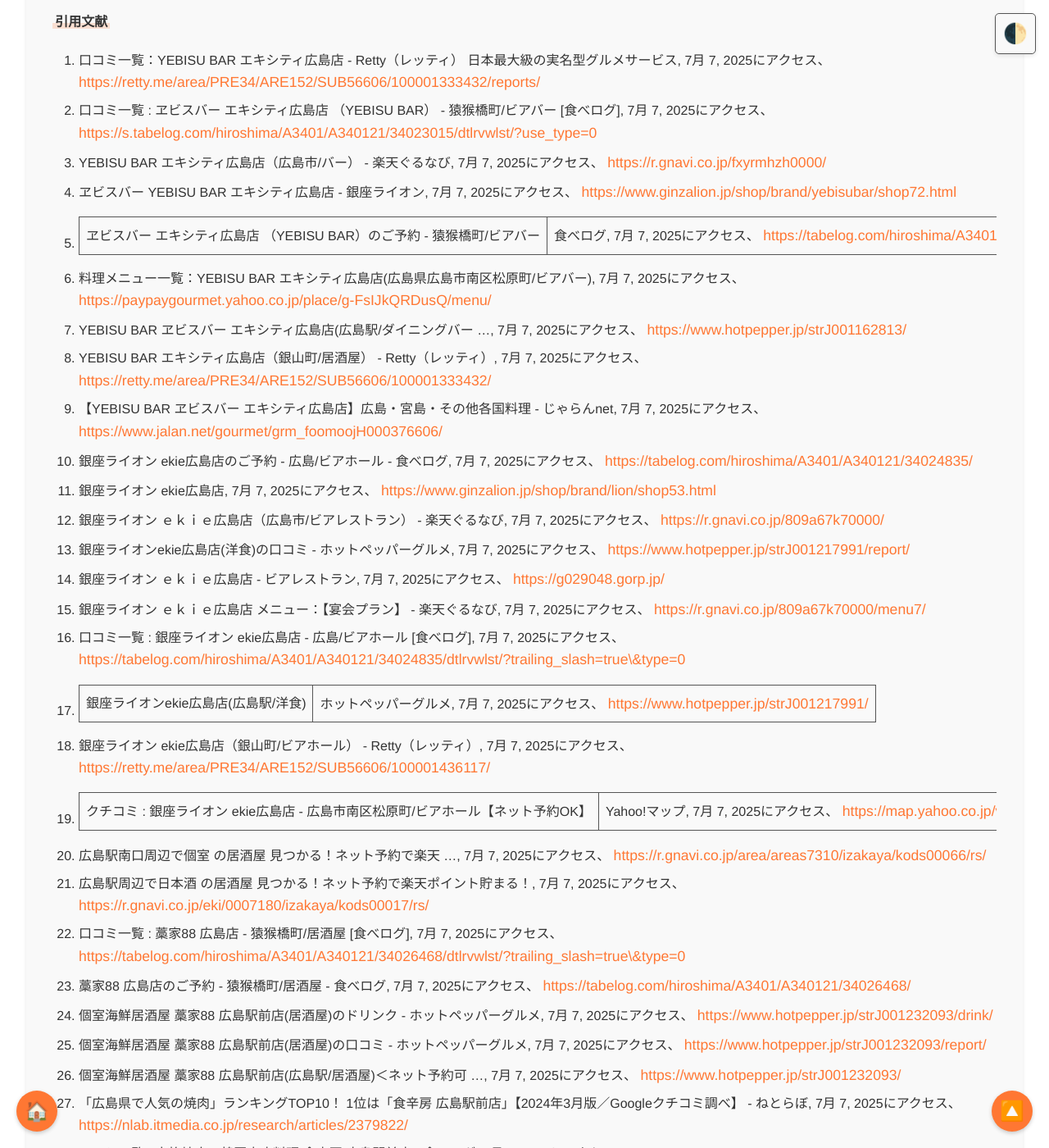
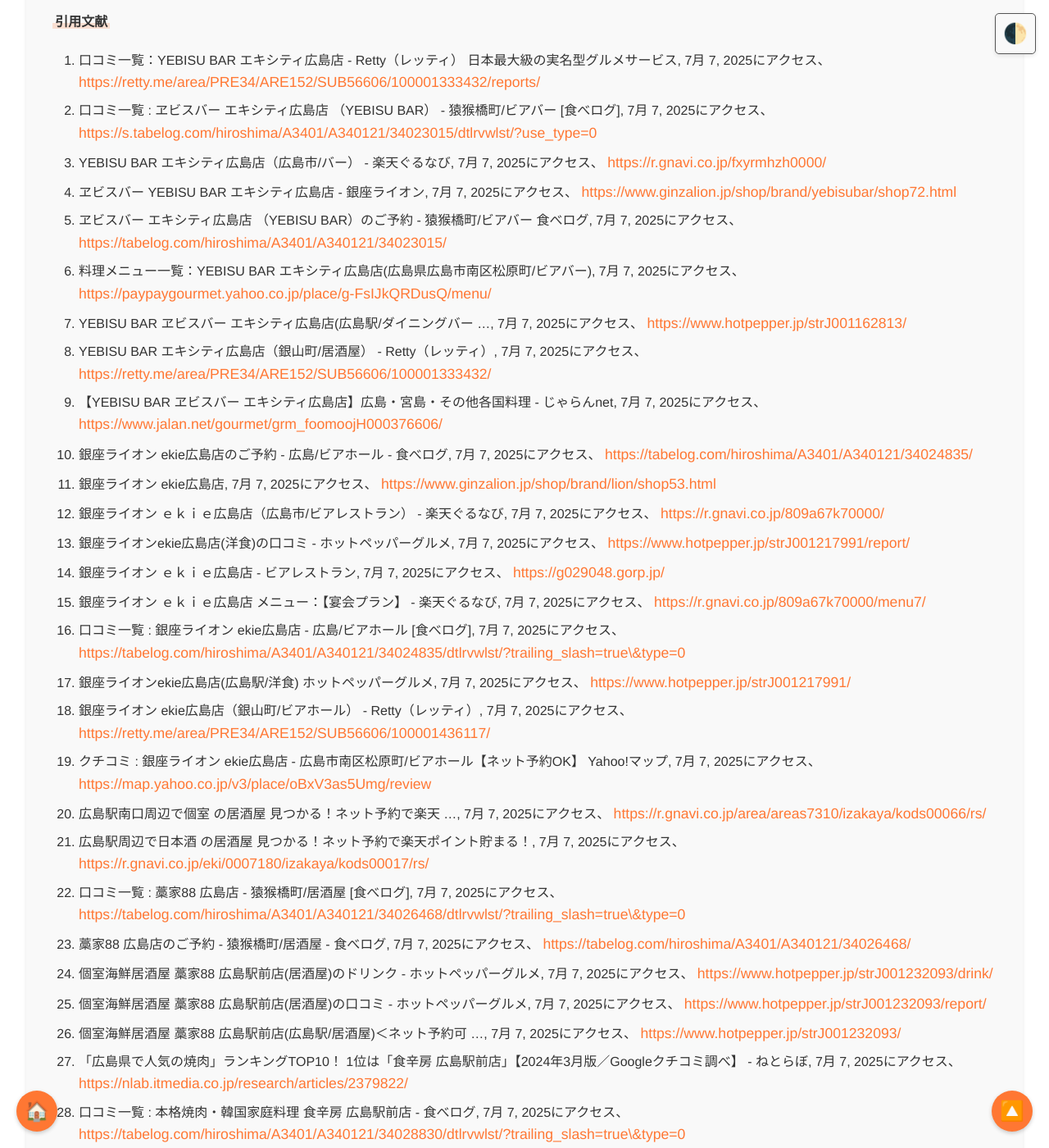
Before and after one commit to aegisfleet/share-deepresearch, a Jekyll site: the page built from _topics/hiroshima-station-gourmet-guide/index.md, in a window 1280 px wide and 1400 px high, scrolled down 6492 px. Shown: the whole window at 82% size. Built offline with Jekyll 4.4.1, drawn with Linux system fonts in a browser that asks for light colours; some of the changed text lies outside the part shown.

Commit message:
Auto update files

```diff
--- a/_topics/hiroshima-station-gourmet-guide/index.md
+++ b/_topics/hiroshima-station-gourmet-guide/index.md
@@ -157,7 +157,7 @@ title: 広島駅美食家ガイド：6名様の宴席を彩る、至高の生ビ
 2. 口コミ一覧 : ヱビスバー エキシティ広島店 （YEBISU BAR） \- 猿猴橋町/ビアバー \[食べログ\], 7月 7, 2025にアクセス、 [https://s.tabelog.com/hiroshima/A3401/A340121/34023015/dtlrvwlst/?use\_type=0](https://s.tabelog.com/hiroshima/A3401/A340121/34023015/dtlrvwlst/?use_type=0)
 3. YEBISU BAR エキシティ広島店（広島市/バー） \- 楽天ぐるなび, 7月 7, 2025にアクセス、 [https://r.gnavi.co.jp/fxyrmhzh0000/](https://r.gnavi.co.jp/fxyrmhzh0000/)
 4. ヱビスバー YEBISU BAR エキシティ広島店 \- 銀座ライオン, 7月 7, 2025にアクセス、 [https://www.ginzalion.jp/shop/brand/yebisubar/shop72.html](https://www.ginzalion.jp/shop/brand/yebisubar/shop72.html)
-5. ヱビスバー エキシティ広島店 （YEBISU BAR）のご予約 \- 猿猴橋町/ビアバー | 食べログ, 7月 7, 2025にアクセス、 [https://tabelog.com/hiroshima/A3401/A340121/34023015/](https://tabelog.com/hiroshima/A3401/A340121/34023015/)
+5. ヱビスバー エキシティ広島店 （YEBISU BAR）のご予約 \- 猿猴橋町/ビアバー 食べログ, 7月 7, 2025にアクセス、 [https://tabelog.com/hiroshima/A3401/A340121/34023015/](https://tabelog.com/hiroshima/A3401/A340121/34023015/)
 6. 料理メニュー一覧：YEBISU BAR エキシティ広島店(広島県広島市南区松原町/ビアバー), 7月 7, 2025にアクセス、 [https://paypaygourmet.yahoo.co.jp/place/g-FsIJkQRDusQ/menu/](https://paypaygourmet.yahoo.co.jp/place/g-FsIJkQRDusQ/menu/)
 7. YEBISU BAR ヱビスバー エキシティ広島店(広島駅/ダイニングバー ..., 7月 7, 2025にアクセス、 [https://www.hotpepper.jp/strJ001162813/](https://www.hotpepper.jp/strJ001162813/)
 8. YEBISU BAR エキシティ広島店（銀山町/居酒屋） \- Retty（レッティ）, 7月 7, 2025にアクセス、 [https://retty.me/area/PRE34/ARE152/SUB56606/100001333432/](https://retty.me/area/PRE34/ARE152/SUB56606/100001333432/)
@@ -169,9 +169,9 @@ title: 広島駅美食家ガイド：6名様の宴席を彩る、至高の生ビ
 14. 銀座ライオン ｅｋｉｅ広島店 \- ビアレストラン, 7月 7, 2025にアクセス、 [https://g029048.gorp.jp/](https://g029048.gorp.jp/)
 15. 銀座ライオン ｅｋｉｅ広島店 メニュー：【宴会プラン】 \- 楽天ぐるなび, 7月 7, 2025にアクセス、 [https://r.gnavi.co.jp/809a67k70000/menu7/](https://r.gnavi.co.jp/809a67k70000/menu7/)
 16. 口コミ一覧 : 銀座ライオン ekie広島店 \- 広島/ビアホール \[食べログ\], 7月 7, 2025にアクセス、 [https://tabelog.com/hiroshima/A3401/A340121/34024835/dtlrvwlst/?trailing\_slash=true\&type=0](https://tabelog.com/hiroshima/A3401/A340121/34024835/dtlrvwlst/?trailing_slash=true&type=0)
-17. 銀座ライオンekie広島店(広島駅/洋食) | ホットペッパーグルメ, 7月 7, 2025にアクセス、 [https://www.hotpepper.jp/strJ001217991/](https://www.hotpepper.jp/strJ001217991/)
+17. 銀座ライオンekie広島店(広島駅/洋食) ホットペッパーグルメ, 7月 7, 2025にアクセス、 [https://www.hotpepper.jp/strJ001217991/](https://www.hotpepper.jp/strJ001217991/)
 18. 銀座ライオン ekie広島店（銀山町/ビアホール） \- Retty（レッティ）, 7月 7, 2025にアクセス、 [https://retty.me/area/PRE34/ARE152/SUB56606/100001436117/](https://retty.me/area/PRE34/ARE152/SUB56606/100001436117/)
-19. クチコミ : 銀座ライオン ekie広島店 \- 広島市南区松原町/ビアホール【ネット予約OK】 | Yahoo\!マップ, 7月 7, 2025にアクセス、 [https://map.yahoo.co.jp/v3/place/oBxV3as5Umg/review](https://map.yahoo.co.jp/v3/place/oBxV3as5Umg/review)
+19. クチコミ : 銀座ライオン ekie広島店 \- 広島市南区松原町/ビアホール【ネット予約OK】 Yahoo\!マップ, 7月 7, 2025にアクセス、 [https://map.yahoo.co.jp/v3/place/oBxV3as5Umg/review](https://map.yahoo.co.jp/v3/place/oBxV3as5Umg/review)
 20. 広島駅南口周辺で個室 の居酒屋 見つかる！ネット予約で楽天 ..., 7月 7, 2025にアクセス、 [https://r.gnavi.co.jp/area/areas7310/izakaya/kods00066/rs/](https://r.gnavi.co.jp/area/areas7310/izakaya/kods00066/rs/)
 21. 広島駅周辺で日本酒 の居酒屋 見つかる！ネット予約で楽天ポイント貯まる！, 7月 7, 2025にアクセス、 [https://r.gnavi.co.jp/eki/0007180/izakaya/kods00017/rs/](https://r.gnavi.co.jp/eki/0007180/izakaya/kods00017/rs/)
 22. 口コミ一覧 : 藁家88 広島店 \- 猿猴橋町/居酒屋 \[食べログ\], 7月 7, 2025にアクセス、 [https://tabelog.com/hiroshima/A3401/A340121/34026468/dtlrvwlst/?trailing\_slash=true\&type=0](https://tabelog.com/hiroshima/A3401/A340121/34026468/dtlrvwlst/?trailing_slash=true&type=0)
@@ -194,6 +194,6 @@ title: 広島駅美食家ガイド：6名様の宴席を彩る、至高の生ビ
 39. 和ノ音 wanone 広島駅前店(居酒屋)の口コミ \- ホットペッパーグルメ, 7月 7, 2025にアクセス、 [https://www.hotpepper.jp/strJ003599905/report/](https://www.hotpepper.jp/strJ003599905/report/)
 40. 口コミ一覧 : 個室居酒屋 和ノ音 広島駅前店 （wanone） \- 食べログ, 7月 7, 2025にアクセス、 [https://tabelog.com/hiroshima/A3401/A340121/34031177/dtlrvwlst/?trailing\_slash=true\&type=0](https://tabelog.com/hiroshima/A3401/A340121/34031177/dtlrvwlst/?trailing_slash=true&type=0)
 41. 【完全個室居酒屋】旬の海鮮とお肉 八海山-hakkaisan- 広島駅前店 \- ホットペッパーグルメ, 7月 7, 2025にアクセス、 [https://www.hotpepper.jp/strJ001270308/](https://www.hotpepper.jp/strJ001270308/)
-42. 八海山公認 個室居酒屋 越後酒房 八海山 広島駅前店 広島駅周辺/マツダスタジアム周辺/居酒屋 ネット予約可 | ヒトサラ, 7月 7, 2025にアクセス、 [https://hitosara.com/0031497626/](https://hitosara.com/0031497626/)
+42. 八海山公認 個室居酒屋 越後酒房 八海山 広島駅前店 広島駅周辺/マツダスタジアム周辺/居酒屋 ネット予約可 ヒトサラ, 7月 7, 2025にアクセス、 [https://hitosara.com/0031497626/](https://hitosara.com/0031497626/)
 43. 四季彩 広島駅前店 クチコミ・アクセス・営業時間｜広島市 \- フォートラベル, 7月 7, 2025にアクセス、 [https://4travel.jp/dm\_shisetsu/11900906](https://4travel.jp/dm_shisetsu/11900906)
-44. 四季彩 広島駅前店 \- 広島市南区松原町/居酒屋【ネット予約OK】 | Yahoo\!マップ, 7月 7, 2025にアクセス、 [https://map.yahoo.co.jp/v3/place/viyyUPQasq-](https://map.yahoo.co.jp/v3/place/viyyUPQasq-)
+44. 四季彩 広島駅前店 \- 広島市南区松原町/居酒屋【ネット予約OK】 Yahoo\!マップ, 7月 7, 2025にアクセス、 [https://map.yahoo.co.jp/v3/place/viyyUPQasq-](https://map.yahoo.co.jp/v3/place/viyyUPQasq-)
--- a/_topics/hiroshima-station-gourmet-guide/infographic.html
+++ b/_topics/hiroshima-station-gourmet-guide/infographic.html
@@ -1,6 +1,9 @@
 <!DOCTYPE html>
 <html lang="ja">
 <head>
+    <script async src="https://pagead2.googlesyndication.com/pagead/js/adsbygoogle.js?client=ca-pub-3122674942116250" crossorigin="anonymous"></script>
+    <link rel="icon" type="image/png" sizes="32x32" href="/share-deepresearch/assets/favicon/favicon-32x32.png">
+    <link rel="icon" type="image/png" sizes="16x16" href="/share-deepresearch/assets/favicon/favicon-16x16.png">
     <meta charset="UTF-8">
     <meta name="viewport" content="width=device-width, initial-scale=1.0">
     <title>広島駅周辺 飲み会ガイド</title>
--- a/_topics/hiroshima-station-gourmet-guide/reveal.html
+++ b/_topics/hiroshima-station-gourmet-guide/reveal.html
@@ -1,6 +1,9 @@
 <!doctype html>
 <html lang="ja">
 <head>
+    <script async src="https://pagead2.googlesyndication.com/pagead/js/adsbygoogle.js?client=ca-pub-3122674942116250" crossorigin="anonymous"></script>
+    <link rel="icon" type="image/png" sizes="32x32" href="/share-deepresearch/assets/favicon/favicon-32x32.png">
+    <link rel="icon" type="image/png" sizes="16x16" href="/share-deepresearch/assets/favicon/favicon-16x16.png">
     <meta charset="utf-8">
     <meta name="viewport" content="width=device-width, initial-scale=1.0, maximum-scale=1.0, user-scalable=no">
 
```
